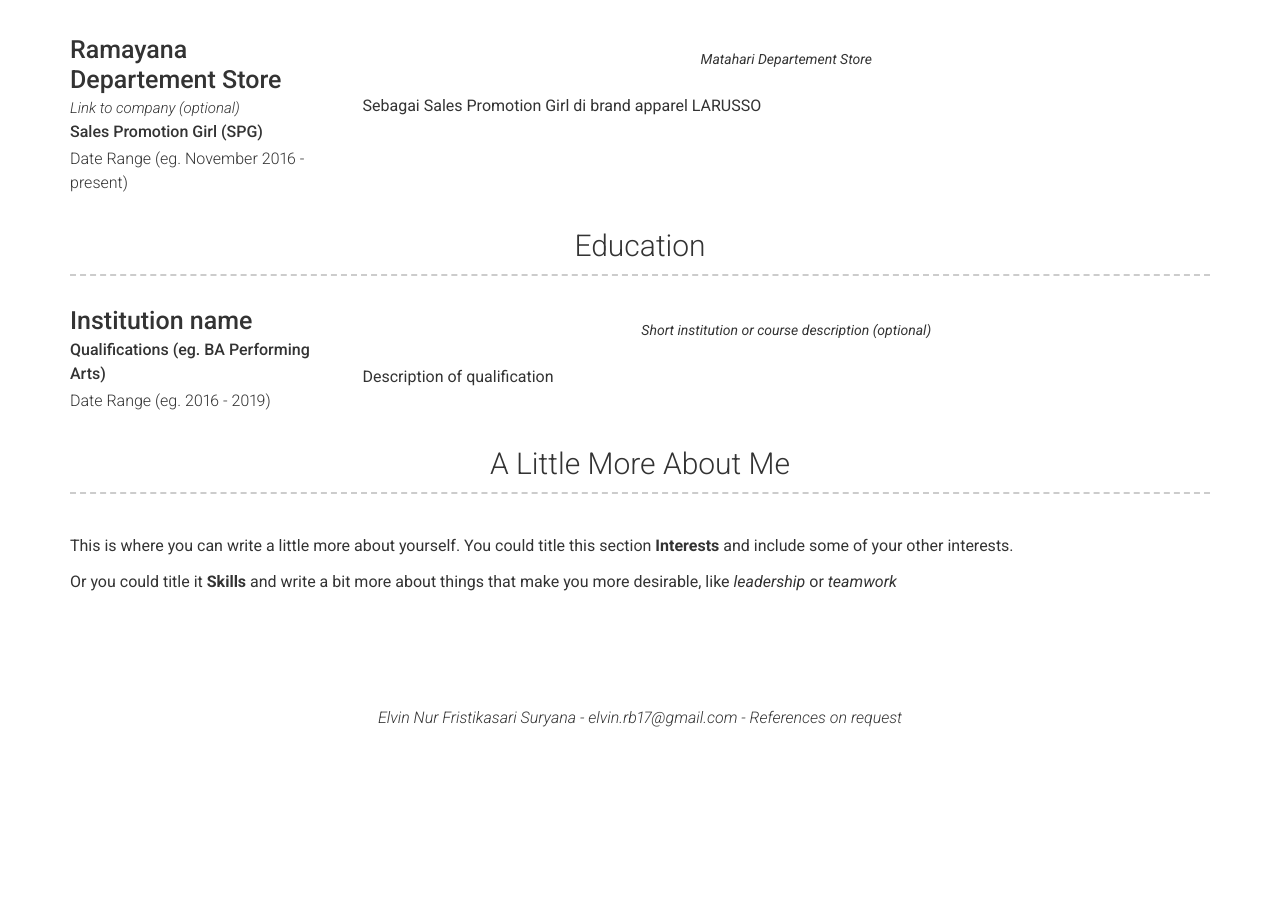
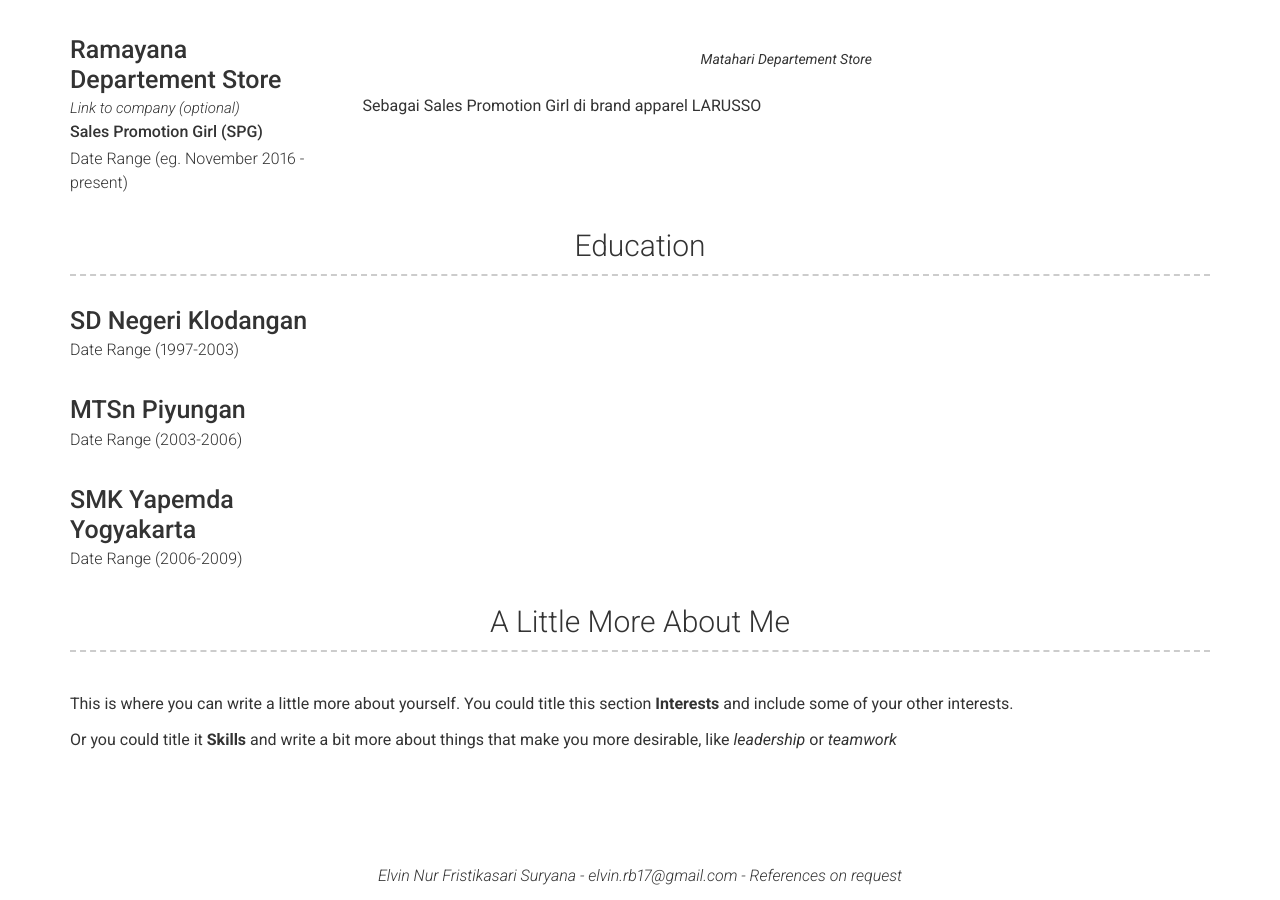
Before and after one commit to HendraSurya/elvinsurya.github.io, a Jekyll site: the page built from index.md, in a window 1280 px wide and 900 px high, scrolled down 1248 px. Built offline with Jekyll 4.4.1, drawn with Linux system fonts in a browser that asks for light colours; nearby versions of some CDN libraries; before the commit the page ends 1990 px from its top, so only the background shows below that.

Commit message:
Update education.yml

```diff
--- a/_data/education.yml
+++ b/_data/education.yml
@@ -1,9 +1,29 @@
 # Education Template
 - layout: left
-  name: Institution name
-  dates: Date Range (eg. 2016 - 2019)
-  qualification: Qualifications (eg. BA Performing Arts)
-  quote: >
-    Short institution or course description (optional)
-  description: | # this will include new lines to allow paragraphs
-    Description of qualification
+  name: SD Negeri Klodangan
+  dates: Date Range (1997-2003)
+ # qualification: Qualifications (eg. BA Performing Arts)
+ # quote: >
+ #   Short institution or course description (optional)
+ # description: | # this will include new lines to allow paragraphs
+ #  Description of qualification
+
+# Education Template
+- layout: left
+  name: MTSn Piyungan
+  dates: Date Range (2003-2006)
+ # qualification: Qualifications (eg. BA Performing Arts)
+ # quote: >
+ #   Short institution or course description (optional)
+ # description: | # this will include new lines to allow paragraphs
+ #  Description of qualification
+
+# Education Template
+- layout: left
+  name: SMK Yapemda Yogyakarta
+  dates: Date Range (2006-2009)
+ # qualification: Qualifications (eg. BA Performing Arts)
+ # quote: >
+ #   Short institution or course description (optional)
+ # description: | # this will include new lines to allow paragraphs
+ #  Description of qualification
```
